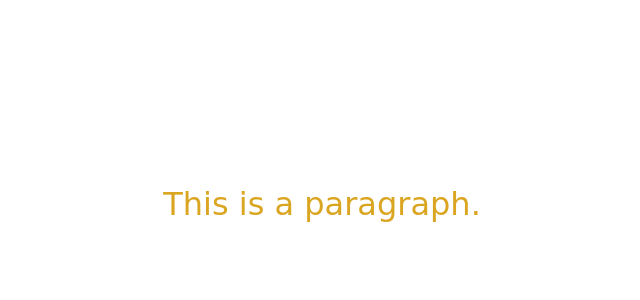
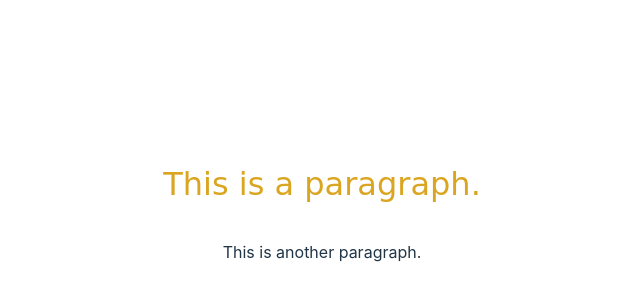
Before and after one commit to Filipe-vilela-felix/svelte-tutorial, a Svelte app: page / in a window 1280 px wide. Shown: the part 196-496 px from the top of the page, without its empty margins (318-958 px from the left). Built offline with nearby package versions, Linux system fonts and the light colour scheme.

Commit message:
nested-components

```diff
--- a/src/App.svelte
+++ b/src/App.svelte
@@ -1,4 +1,9 @@
+<script>
+  import Nested from "./Nested.svelte";
+</script>
+
 <p>This is a paragraph.</p>
+<Nested />
 
 <style>
 	p {
@@ -10,8 +15,8 @@
 
 <!--
 
-  Assim como no HTML, você pode adicionar uma tag ao seu componente.
+  Podemos importar componentes de outros arquivos e incluí-los em nossa marcação.
 
-  É importante ressaltar que essas regras têm escopo para o componente. Você não alterará acidentalmente o estilo dos elementos em outro lugar do seu aplicativo, como veremos na próxima etapa
+  Obs: Os nomes dos componentes são sempre em maiúsculas, para distingui-los dos elementos HTML.
 
 -->
--- /dev/null
+++ b/src/Nested.svelte
@@ -0,0 +1 @@
+<p>This is another paragraph.</p>
```
